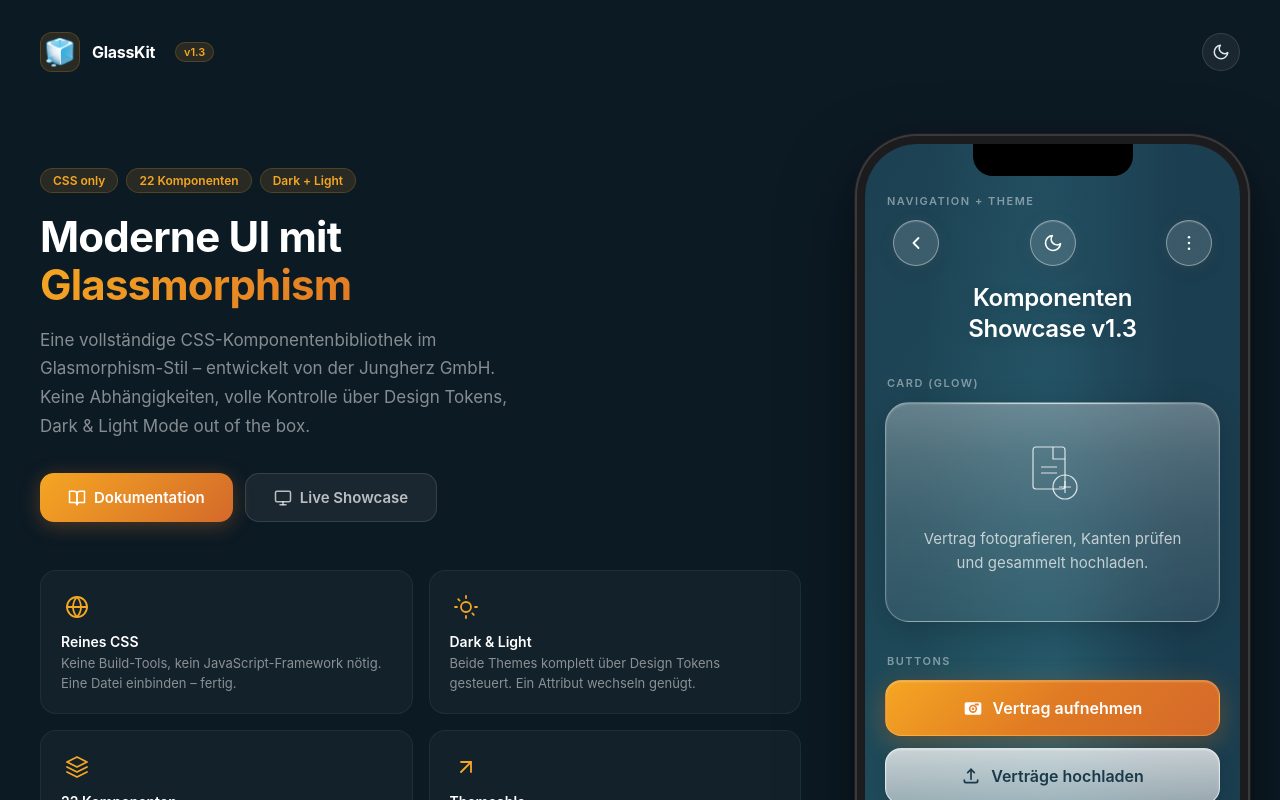
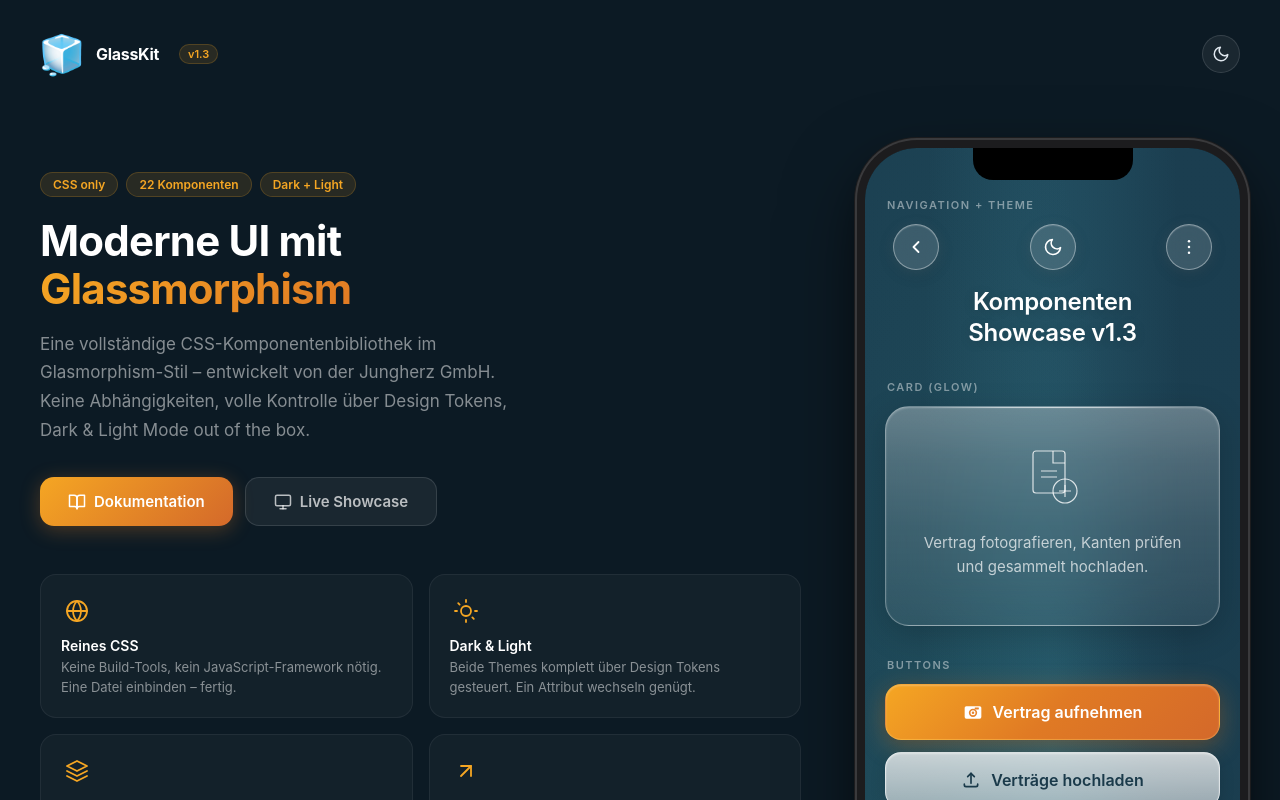
Before and after one commit to JUNGHERZ/GlassKit, a plain HTML site: page index.html in a window 1280 px wide. Shown: the top 800 px of the page. Drawn offline with Linux system fonts and the light colour scheme.

Commit message:
design(index): Logo-Emoji 🧊 vergrößert, Rahmen entfernt
- font-size: 26px → 38px
- border, background und border-radius entfernt
- Emoji steht frei und wirkt deutlich präsenter

```diff
--- a/index.html
+++ b/index.html
@@ -84,14 +84,11 @@
   }
 
   .header__logo {
-    width: 40px; height: 40px;
-    border-radius: 12px;
+    width: 44px; height: 44px;
     display: flex; align-items: center; justify-content: center;
-    font-size: 26px;
+    font-size: 38px;
     line-height: 1;
     user-select: none;
-    background: var(--idx-accent-glow);
-    border: 1px solid var(--idx-accent-border);
   }
 
   .header__title {
```
